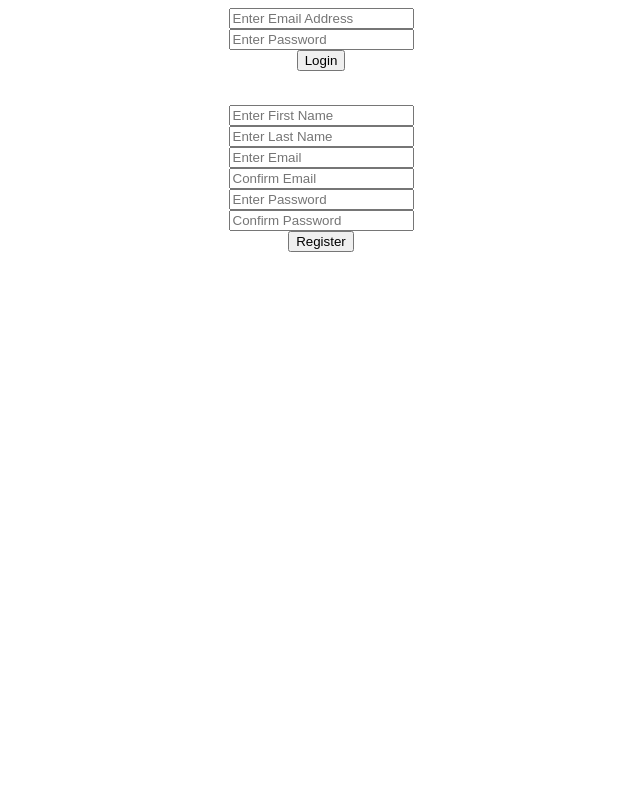
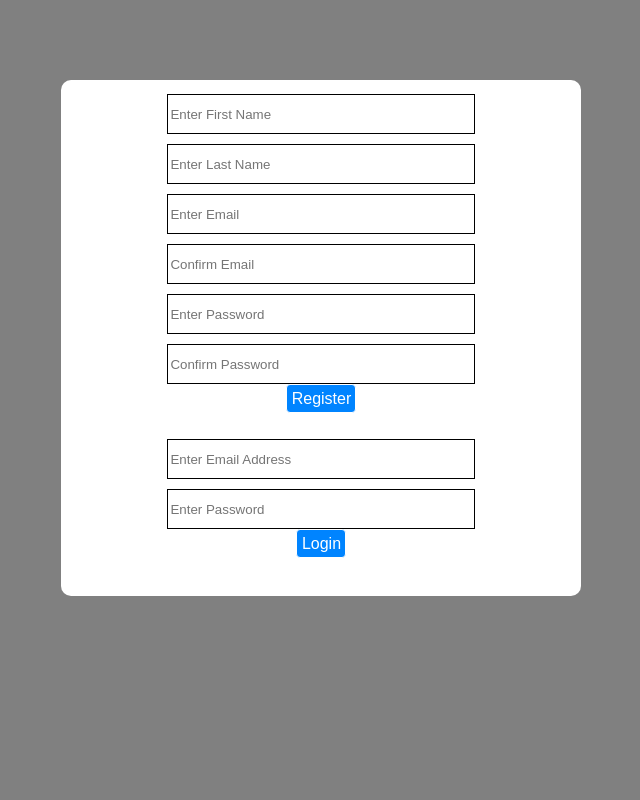
Before and after one commit to irock194/CMPE133-Project, a PHP site: page /register.php in a window 1280 px wide. Shown: the whole page, without its empty margins (319-959 px from the left). Run offline with PHP 8.4, Linux system fonts and the light colour scheme.

Commit message:
login/reg scc half done

```diff
--- a/assets/css/register.css
+++ b/assets/css/register.css
@@ -1,3 +1,64 @@
 form {
     text-align: center;
 }
+
+body{
+    margin: 0;
+}
+
+.background_color{
+    background-color: gray;
+    background-size: 100%;
+    width: 100%;
+    height: 100%;
+}
+
+.login_tile{
+    position: relative;
+    margin: auto;
+    top: 10%;
+    bottom: 90%;
+    background-color: white;
+    width: 40%;
+    border-radius: 10px;
+    padding: 4px;
+}
+
+input[type = "submit"]{
+    background-color: rgb(0, 132, 255);
+    padding: 5px 4px 4px 5px;
+    color: white;
+    border: 1px solid;
+    border-radius: 4px;
+    font-size: 100%;
+}
+
+input[type = "text"]{
+    border: 1px solid;
+    margin-top: 10px;
+    width: 60%;
+    height: 40px;
+}
+
+input[type = "email"]{
+    border: 1px solid;
+    margin-top: 10px;
+    width: 60%;
+    height: 40px;
+}
+
+input[type = "password"]{
+    border: 1px solid;
+    margin-top: 10px;
+    width: 60%;
+    height: 40px;
+}
+
+a{
+    text-decoration: none;
+    color: dodgerblue;
+}
+
+#second{
+    display: none;
+}
--- a/helpers/post.php
+++ b/helpers/post.php
@@ -22,7 +22,7 @@ class Post{
             $user_added_by = $this->new_user->getUsername();
 
             //insert post
-            $query = mysqli_query($this->conn, "insert into posts values('', '$body', '', '$date_posted', 'no', 'no', '0')");
+            $query = mysqli_query($this->conn, "insert into posts values('', '$body', '', '$date_posted', 'no', '0')");
             $returned_id = mysqli_insert_id($this->conn);
 
         }
--- a/register.php
+++ b/register.php
@@ -8,26 +8,15 @@ require 'helpers/login_helper.php';
 <head>
     <title> Registration Page</title>
     <link rel = "stylesheet" type = "text/css" href = "assets/css/register.css">
+    <script src="https://ajax.googleapis.com/ajax/libs/jquery/3.5.1/jquery.min.js"></script>
 </head>
 <body>
 
-    <form action="register.php" method = "POST">
-        <input type="email" name = "login_email" placeholder = "Enter Email Address">
-        <br>
+<div class= "background_color">
 
-        <input type="password" name = "login_password" placeholder = "Enter Password">
-        <br>
+    <div class = "login_tile">
 
-
-        <input type="submit" name = "login_button" value = "Login">
-        <br>
-        <?php if(in_array("Email or password was incorrect<br>", $error_messages)){
-                    echo "Email or password was incorrect<br>";
-        }
-        ?>
-        <br>
-    </form>
-
+    <div class = "second">
             <form action = "register.php" method = "POST">
                 <input type="text" name = "reg_firstname" placeholder = "Enter First Name" required>
                 <br>
@@ -74,7 +63,36 @@ require 'helpers/login_helper.php';
                 } ?>
 
                 <input type="submit" name = "register_button" value = "Register">
+                <br>
+
 
             </form>
+        </div>
+
+        <div class = "first">
+            <form action="register.php" method = "POST">
+                <input type="email" name = "login_email" placeholder = "Enter Email Address">
+                <br>
+
+                <input type="password" name = "login_password" placeholder = "Enter Password">
+                <br>
+
+
+                <input type="submit" name = "login_button" value = "Login">
+                <br>
+                <?php if(in_array("Email or password was incorrect<br>", $error_messages)){
+                            echo "Email or password was incorrect<br>";
+                }
+                ?>
+                <br>
+            </form>
+        </div>
+
+
+
+
+    </div>
+
+    </div>
 </body>
 </html>
```
Lines whose indentation alone changed are shown as unchanged.
